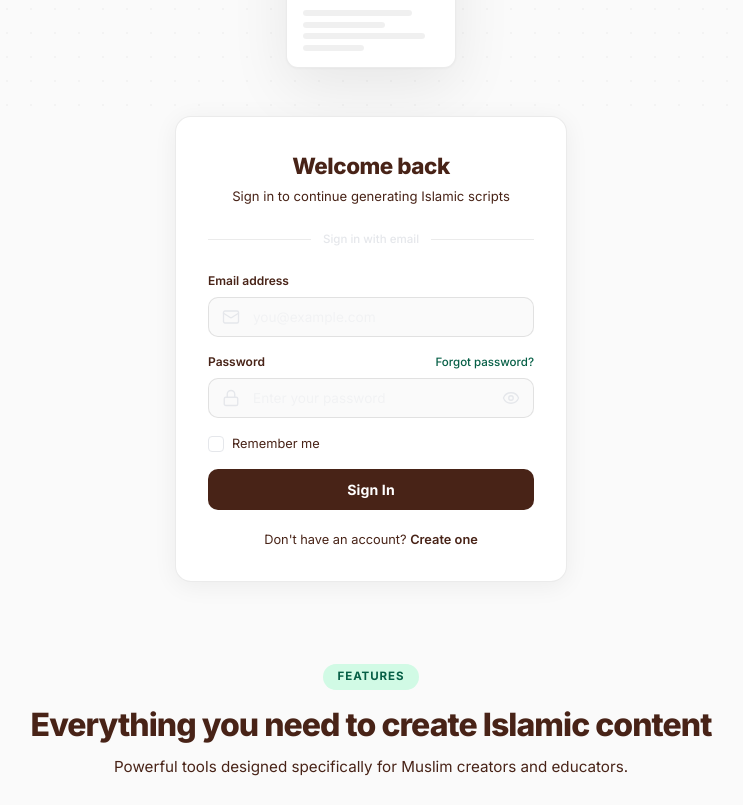
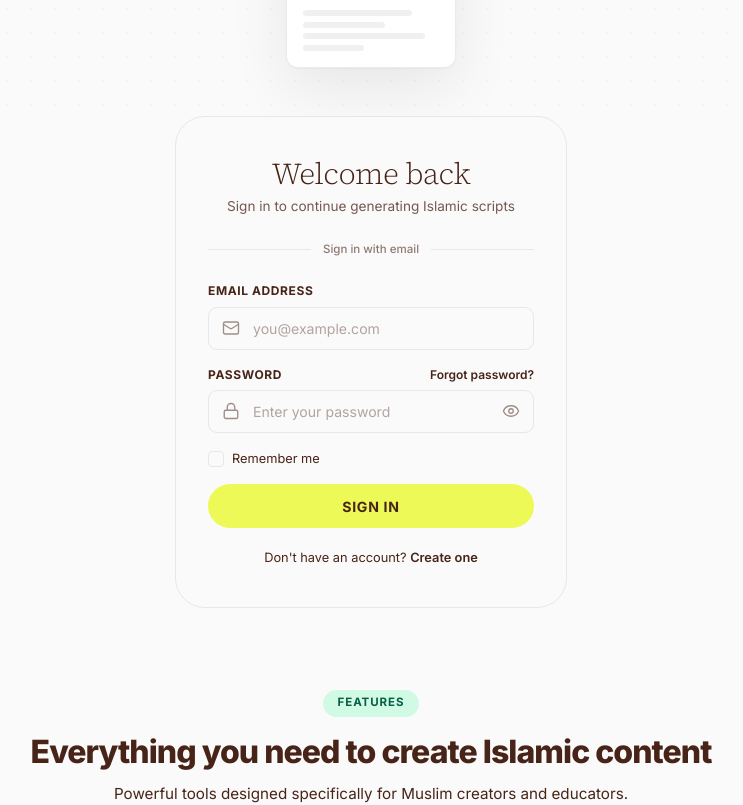
Before and after one commit to RehanShaikh23/Content-Script-Generator, a React (Vite) app: page /login in a window 1280 px wide. Shown: the part 747-1552 px from the top of the page, without its empty margins (269-1012 px from the left). Built offline with nearby package versions, Linux system fonts and the light colour scheme; no server answers.

Commit message:
feat: redesign auth pages and AuthCard component

```diff
--- a/src/landing-sections.css
+++ b/src/landing-sections.css
@@ -88,45 +88,46 @@
 
 /* ═══ AUTH CARD ═══ */
 .ln-auth{max-width:440px;margin:0 auto;padding:0 1.5rem}
-.ln-auth-page{padding:7rem 0 3rem;display:flex;align-items:center;justify-content:center;min-height:70vh}
-.ln-auth__card{background:#fff;border:1px solid rgba(0,0,0,0.08);border-radius:16px;padding:2rem;box-shadow:0 4px 24px rgba(0,0,0,0.06);animation:lnFadeUp 0.5s ease-out}
+.ln-auth-page{padding:5rem 0 3rem;display:flex;align-items:center;justify-content:center;min-height:70vh;background:var(--color-cream-canvas)}
+.ln-auth__card{background:var(--color-cream-canvas);border:1px solid var(--color-fog-border);border-radius:var(--radius-cards);padding:2.5rem 2rem;box-shadow:none;animation:lnFadeUp 0.5s ease-out}
 .ln-auth__header{text-align:center;margin-bottom:1.5rem}
-.ln-auth__title{font-family:var(--font);font-size:1.4rem;font-weight:800;color:var(--text-pri);letter-spacing:-0.02em;margin-bottom:0.3rem}
-.ln-auth__subtitle{font-size:0.82rem;color:var(--text-sec);line-height:1.5}
+.ln-auth__title{font-family:var(--font-tobias);font-size:30px;font-weight:300;color:var(--color-espresso-ink);letter-spacing:-0.6px;line-height:1.1;margin-bottom:0.4rem}
+.ln-auth__subtitle{font-family:var(--font-favorit);font-size:0.85rem;color:var(--color-espresso-ink);opacity:0.75;line-height:1.5}
 .ln-auth__divider{display:flex;align-items:center;gap:0.75rem;margin-bottom:1.5rem}
-.ln-auth__divider::before,.ln-auth__divider::after{content:'';flex:1;height:1px;background:rgba(0,0,0,0.08)}
-.ln-auth__divider span{font-size:0.72rem;color:var(--border);font-weight:500;white-space:nowrap;font-family:var(--font)}
+.ln-auth__divider::before,.ln-auth__divider::after{content:'';flex:1;height:1px;background:var(--color-fog-border)}
+.ln-auth__divider span{font-size:0.72rem;color:var(--color-espresso-ink);opacity:0.6;font-weight:500;white-space:nowrap;font-family:var(--font-favorit)}
 .ln-auth__field{margin-bottom:1rem}
 .ln-auth__label-row{display:flex;justify-content:space-between;align-items:center;margin-bottom:0.4rem}
-.ln-auth__label{display:block;font-size:0.75rem;font-weight:600;color:var(--text-pri);font-family:var(--font);margin-bottom:0.4rem}
+.ln-auth__label{display:block;font-size:12px;font-weight:700;color:var(--color-espresso-ink);font-family:var(--font-favorit);text-transform:uppercase;letter-spacing:0.05em;margin-bottom:0.4rem}
 .ln-auth__label-row .ln-auth__label{margin-bottom:0}
-.ln-auth__forgot{font-size:0.72rem;color:var(--accent-dark);text-decoration:none;font-weight:500;transition:color 0.2s}
-.ln-auth__forgot:hover{color:var(--accent);text-decoration:underline}
+.ln-auth__forgot{font-size:0.75rem;color:var(--color-espresso-ink);text-decoration:none;font-weight:600;transition:opacity 0.2s}
+.ln-auth__forgot:hover{opacity:0.7;text-decoration:underline}
 .ln-auth__input-wrap{position:relative;display:flex;align-items:center}
-.ln-auth__input-icon{position:absolute;left:0.85rem;color:var(--border);display:flex;align-items:center;pointer-events:none;z-index:1}
-.ln-auth__input{width:100%;padding:0.7rem 0.9rem 0.7rem 2.75rem;background:var(--bg);border:1px solid rgba(0,0,0,0.1);border-radius:10px;color:var(--text-pri);font-family:var(--font);font-size:0.85rem;outline:none;transition:all 0.25s}
-.ln-auth__input:focus{border-color:var(--accent);box-shadow:0 0 0 3px var(--accent-glow)}
-.ln-auth__input::placeholder{color:var(--border)}
+.ln-auth__input-icon{position:absolute;left:0.85rem;color:var(--color-espresso-ink);opacity:0.5;display:flex;align-items:center;pointer-events:none;z-index:1}
+.ln-auth__input{width:100%;padding:0.75rem 0.9rem 0.75rem 2.75rem;background:var(--color-cream-canvas);border:1px solid var(--color-fog-border);border-radius:var(--radius-links);color:var(--color-espresso-ink);font-family:var(--font-favorit);font-size:0.88rem;outline:none;transition:all 0.25s}
+.ln-auth__input:focus{border-color:var(--color-espresso-ink);box-shadow:0 0 0 3px rgba(72,35,23,0.08)}
+.ln-auth__input::placeholder{color:var(--color-espresso-ink);opacity:0.4}
 .ln-auth__input--password{padding-right:2.75rem}
-.ln-auth__toggle{position:absolute;right:0.6rem;background:none;border:none;cursor:pointer;padding:0.3rem;color:var(--border);transition:color 0.2s;display:flex;align-items:center;border-radius:6px;z-index:1}
-.ln-auth__toggle:hover{color:var(--text-pri)}
+.ln-auth__toggle{position:absolute;right:0.6rem;background:none;border:none;cursor:pointer;padding:0.3rem;color:var(--color-espresso-ink);opacity:0.5;transition:opacity 0.2s;display:flex;align-items:center;border-radius:6px;z-index:1}
+.ln-auth__toggle:hover{opacity:1}
 
 /* Remember Me */
 .ln-auth__remember{margin-bottom:1rem}
-.ln-auth__checkbox-label{display:flex;align-items:center;gap:0.5rem;font-size:0.8rem;color:var(--text-sec);cursor:pointer;font-family:var(--font)}
+.ln-auth__checkbox-label{display:flex;align-items:center;gap:0.5rem;font-size:0.8rem;color:var(--color-espresso-ink);cursor:pointer;font-family:var(--font-favorit)}
 .ln-auth__checkbox{position:absolute;opacity:0;width:0;height:0}
-.ln-auth__checkbox-custom{width:16px;height:16px;border:1.5px solid var(--silver);border-radius:4px;display:flex;align-items:center;justify-content:center;transition:all 0.2s;flex-shrink:0}
-.ln-auth__checkbox:checked+.ln-auth__checkbox-custom{background:var(--text-pri);border-color:var(--text-pri)}
+.ln-auth__checkbox-custom{width:16px;height:16px;border:1.5px solid var(--color-fog-border);border-radius:4px;display:flex;align-items:center;justify-content:center;transition:all 0.2s;flex-shrink:0}
+.ln-auth__checkbox:checked+.ln-auth__checkbox-custom{background:var(--color-espresso-ink);border-color:var(--color-espresso-ink)}
 .ln-auth__checkbox:checked+.ln-auth__checkbox-custom::after{content:'';display:block;width:4px;height:7px;border:solid #fff;border-width:0 2px 2px 0;transform:rotate(45deg);margin-top:-1px}
-.ln-auth__checkbox:focus-visible+.ln-auth__checkbox-custom{box-shadow:0 0 0 3px var(--accent-glow)}
+.ln-auth__checkbox:focus-visible+.ln-auth__checkbox-custom{box-shadow:0 0 0 3px rgba(72,35,23,0.08)}
 
 /* Error */
-.ln-auth__error{display:flex;align-items:center;gap:0.5rem;background:rgba(220,38,38,0.06);border:1px solid rgba(220,38,38,0.15);color:#dc2626;padding:0.6rem 0.9rem;border-radius:10px;font-size:0.8rem;margin-bottom:1rem;font-family:var(--font);line-height:1.4;animation:lnFadeUp 0.3s ease}
+.ln-auth__error{display:flex;align-items:center;gap:0.5rem;background:rgba(220,38,38,0.06);border:1px solid rgba(220,38,38,0.15);color:#dc2626;padding:0.6rem 0.9rem;border-radius:var(--radius-links);font-size:0.8rem;margin-bottom:1rem;font-family:var(--font-favorit);line-height:1.4;animation:lnFadeUp 0.3s ease}
 .ln-auth__error svg{flex-shrink:0}
 
 /* Submit */
-.ln-auth__submit{width:100%;display:flex;align-items:center;justify-content:center;gap:0.5rem;padding:0.75rem;background:var(--text-pri);border:none;border-radius:10px;color:#fff;font-family:var(--font);font-size:0.88rem;font-weight:700;cursor:pointer;transition:all 0.3s;letter-spacing:0.01em}
-.ln-auth__submit:hover:not(:disabled){background:#2d3136;transform:translateY(-1px);box-shadow:0 4px 14px rgba(0,0,0,0.15)}
+.ln-auth__submit{width:100%;display:flex;align-items:center;justify-content:center;gap:0.5rem;padding:0.85rem;background:var(--color-lime-spark);border:none;border-radius:var(--radius-buttons);color:var(--color-espresso-ink);font-family:var(--font-favorit);font-size:0.88rem;font-weight:700;text-transform:uppercase;letter-spacing:0.05em;cursor:pointer;transition:all 0.25s}
+.ln-auth__submit:hover:not(:disabled){transform:translateY(-1px);box-shadow:var(--shadow-nav)}
+.ln-auth__submit:disabled{opacity:0.5;cursor:not-allowed;transform:none}
 .ln-auth__submit:disabled{opacity:0.6;cursor:not-allowed;transform:none}
 .ln-auth__spinner{display:flex;align-items:center;animation:lnSpin 1s linear infinite}
 @keyframes lnSpin{to{transform:rotate(360deg)}}
```
